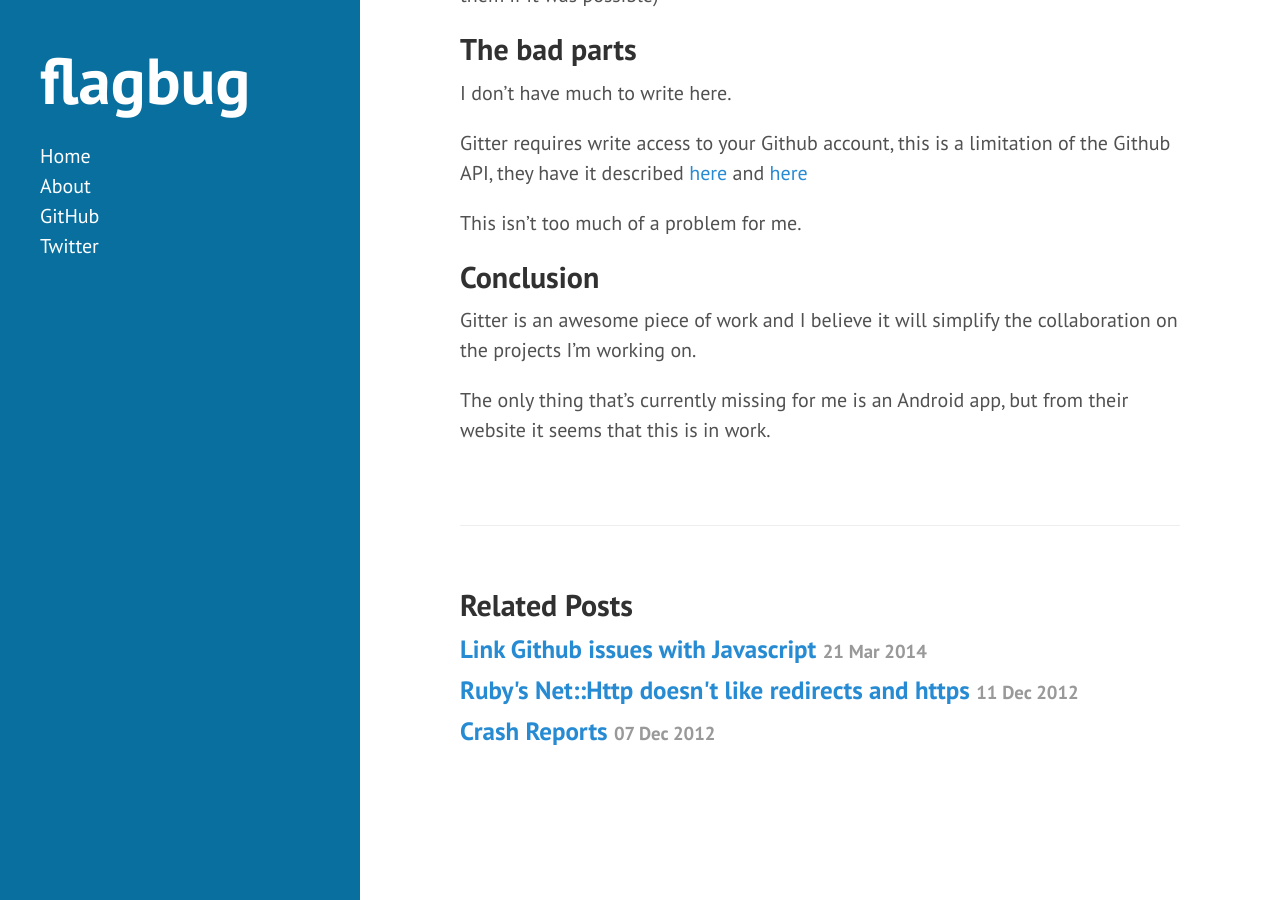
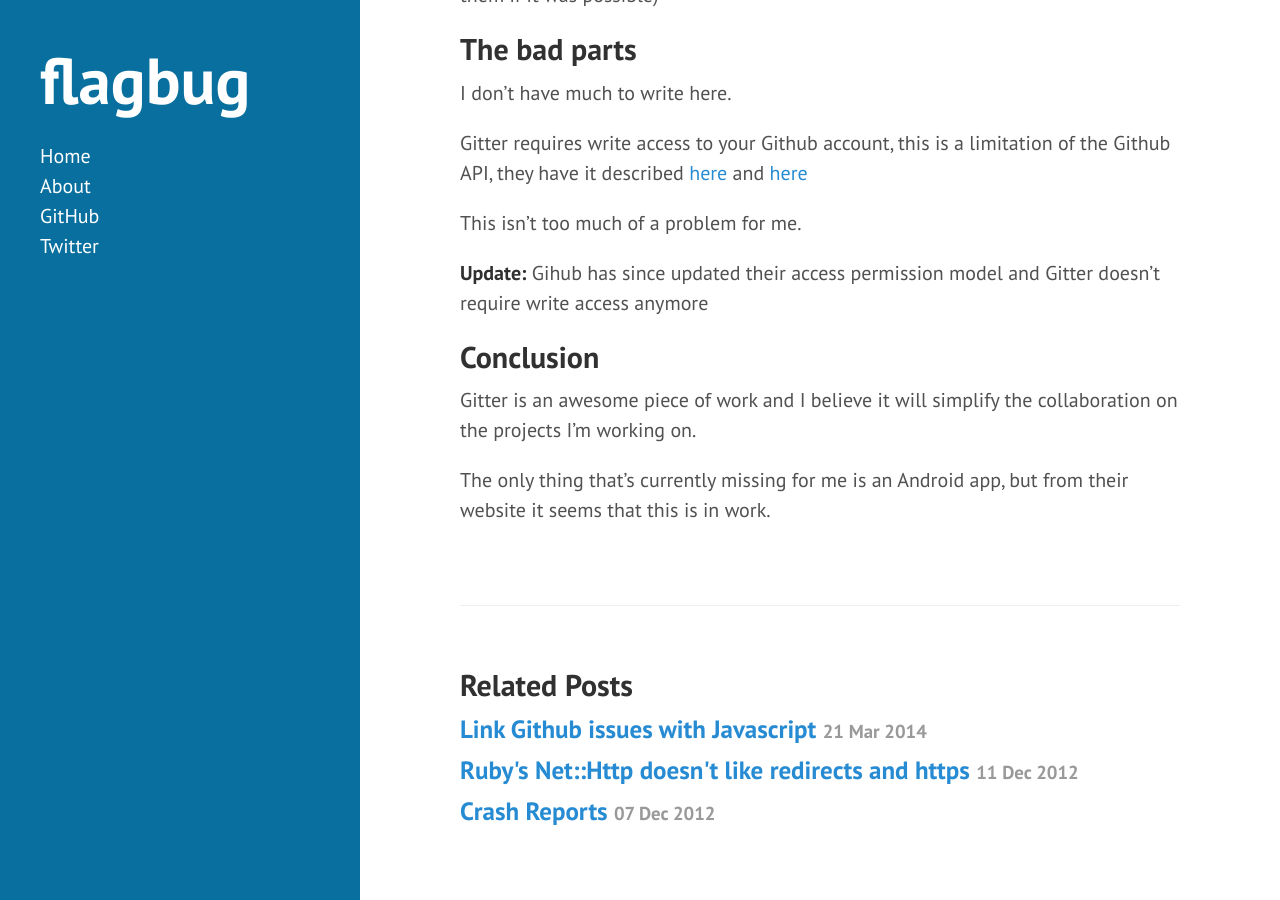
Before and after one commit to flagbug/flagbug.github.com, a Jekyll site: the page built from _posts/2014-01-30-better-open-source-collaboration-with-gitter.md, in a window 1280 px wide and 900 px high, scrolled down 1294 px. Built offline with Jekyll 4.4.1, drawn with Linux system fonts in a browser that asks for light colours; Markdown is read by kramdown in place of the engine named in the settings.

Commit message:
Update the write access part

```diff
--- a/_posts/2014-01-30-better-open-source-collaboration-with-gitter.md
+++ b/_posts/2014-01-30-better-open-source-collaboration-with-gitter.md
@@ -25,6 +25,8 @@
 
 This isn't too much of a problem for me.
 
+**Update:** Gihub has since updated their access permission model and Gitter doesn't require write access anymore
+
 ## Conclusion
 
 Gitter is an awesome piece of work and I believe it will simplify the collaboration on the projects I'm working on.
```
